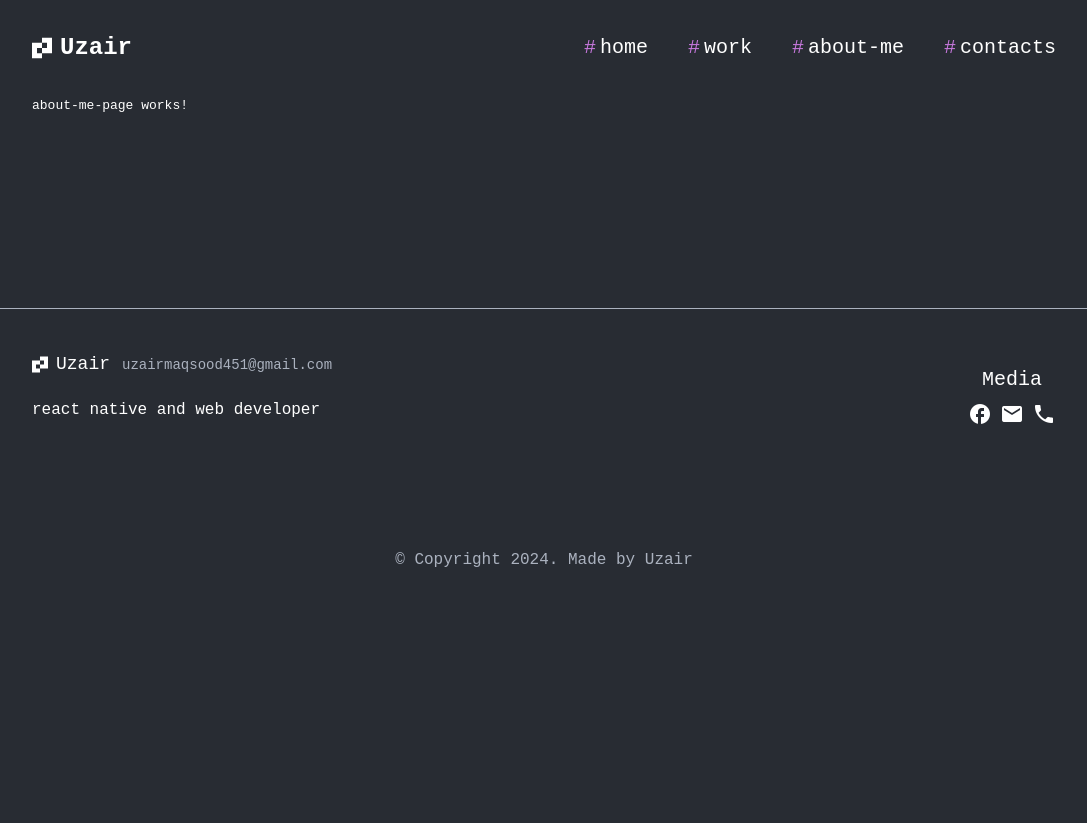
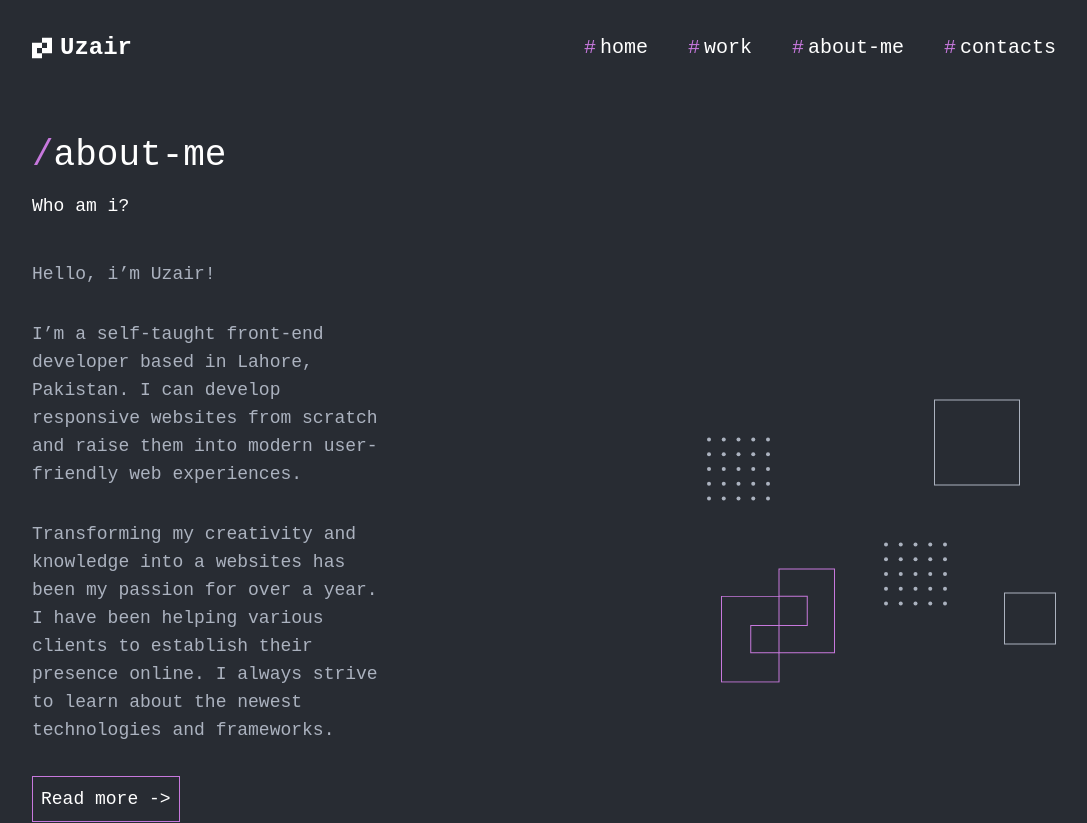
Before and after one commit to OXAYR/The-Dev-Uzair, an Angular app: page /about-me in a window 1280 px wide. Shown: the top 823 px of the page, without its empty margins (96-1183 px from the left). Before the commit the page ends 800 px from the top, so only its background shows below. Built offline with nearby package versions, Linux system fonts and the light colour scheme.

Commit message:
made the about me page

```diff
--- a/src/app/components/about-me-page/about-me-page.component.html
+++ b/src/app/components/about-me-page/about-me-page.component.html
@@ -1 +1,10 @@
-<p>about-me-page works!</p>
+<div class="h-screen">
+  <div class="flex flex-col gap-4 my-10">
+    <div class="text-4xl"><span class="text-purple">/</span>about-me</div>
+    <div class="text-lg">Who am i?</div>
+  </div>
+  <div class="flex flex-row-reverse">
+    <img src="assets/images/shapes.svg" width="500" />
+    <app-about-me></app-about-me>
+  </div>
+</div>
--- a/src/app/components/work/work.component.html
+++ b/src/app/components/work/work.component.html
@@ -1,7 +1,7 @@
 <div class="h-screen">
   <div class="flex flex-col gap-4 my-10">
     <div class="text-4xl"><span class="text-purple">/</span>projects</div>
-    <div>List of my projects</div>
+    <div class="text-lg">List of my projects</div>
   </div>
   <div class="flex flex-col gap-8 my-10 flex-wrap">
     <div class="text-2xl"><span class="text-purple">#</span>completed-apps</div>
```
Also changed, not shown: src/app/components/about-me-page/about-me-page.component.ts (+4 -5 lines).
